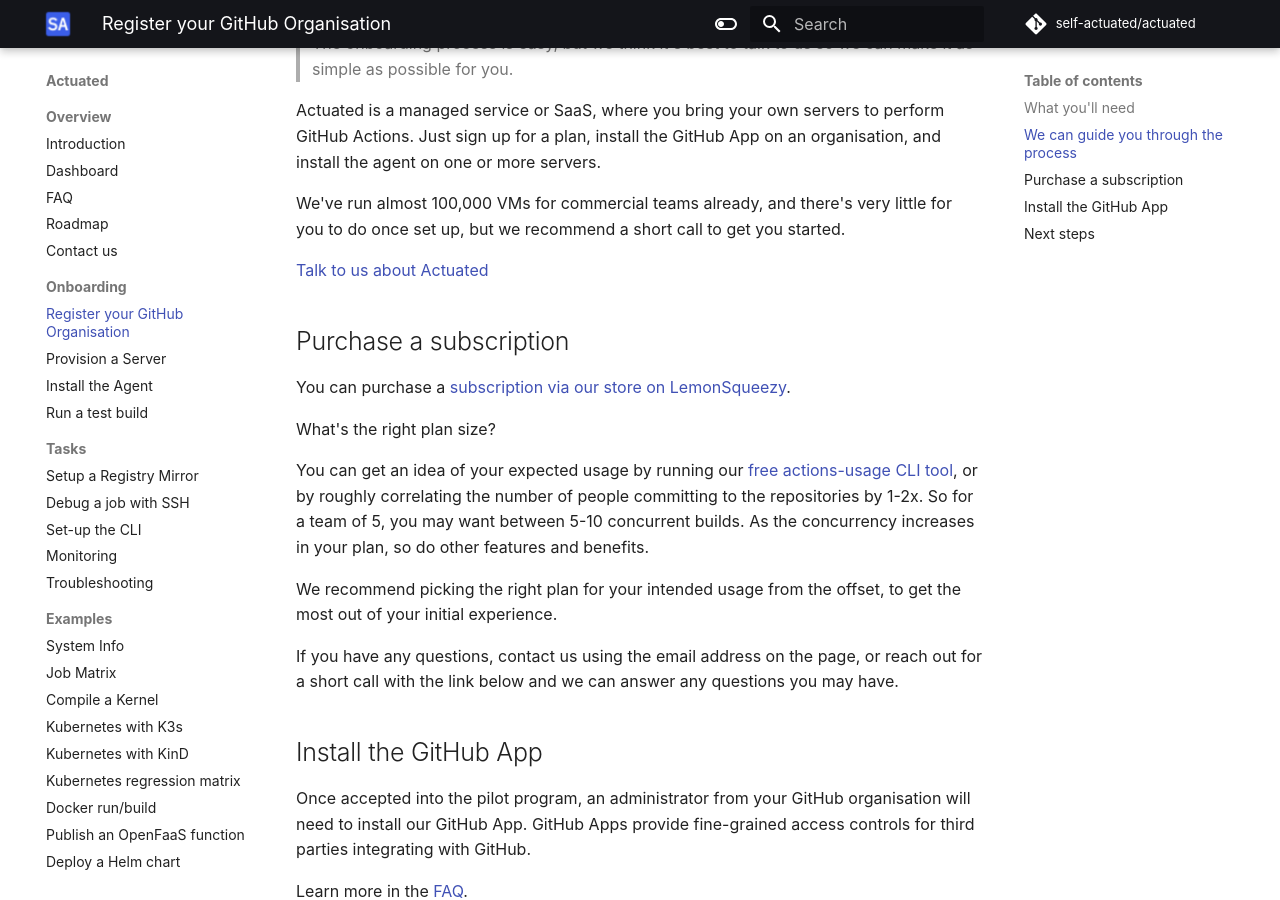
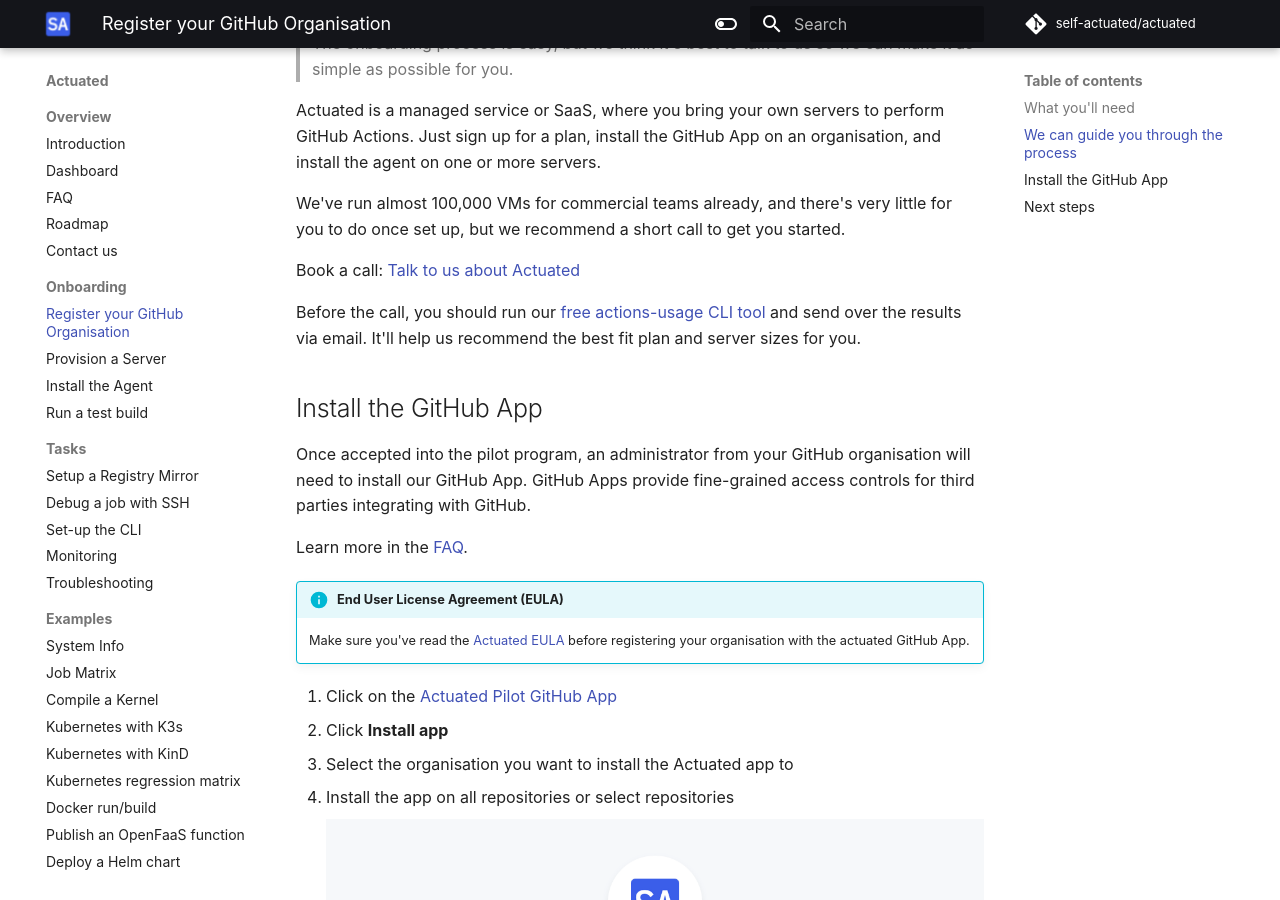
Before and after one commit to welteki/docs.actuated.dev, an MkDocs documentation site: the page built from docs/register.md, in a window 1280 px wide and 900 px high, scrolled down 1091 px. Built offline with MkDocs 1.6.1 and Material for MkDocs 9.7.7, drawn with Linux system fonts in a browser that asks for light colours; some web fonts are replaced.

Commit message:
Update self-service to onboarding call
Signed-off-by: Alex Ellis (OpenFaaS Ltd) <alexellis2@gmail.com>

```diff
--- a/docs/register.md
+++ b/docs/register.md
@@ -18,19 +18,9 @@
 
 We've run almost 100,000 VMs for commercial teams already, and there's very little for you to do once set up, but we recommend a short call to get you started.
 
-[Talk to us about Actuated](https://forms.gle/8XmpTTWXbZwWkfqT6)
+Book a call: [Talk to us about Actuated](https://forms.gle/8XmpTTWXbZwWkfqT6)
 
-## Purchase a subscription
-
-You can purchase a [subscription via our store on LemonSqueezy](https://openfaas-subscribe.lemonsqueezy.com/checkout/buy/6869822f-d5bd-40be-9b93-c45c25dcf2f1).
-
-What's the right plan size?
-
-You can get an idea of your expected usage by running our [free actions-usage CLI tool](https://github.com/self-actuated/actions-usage), or by roughly correlating the number of people committing to the repositories by 1-2x. So for a team of 5, you may want between 5-10 concurrent builds. As the concurrency increases in your plan, so do other features and benefits.
-
-We recommend picking the right plan for your intended usage from the offset, to get the most out of your initial experience.
-
-If you have any questions, contact us using the email address on the page, or reach out for a short call with the link below and we can answer any questions you may have.
+Before the call, you should run our [free actions-usage CLI tool](https://github.com/self-actuated/actions-usage) and send over the results via email. It'll help us recommend the best fit plan and server sizes for you.
 
 ## Install the GitHub App
 
```
